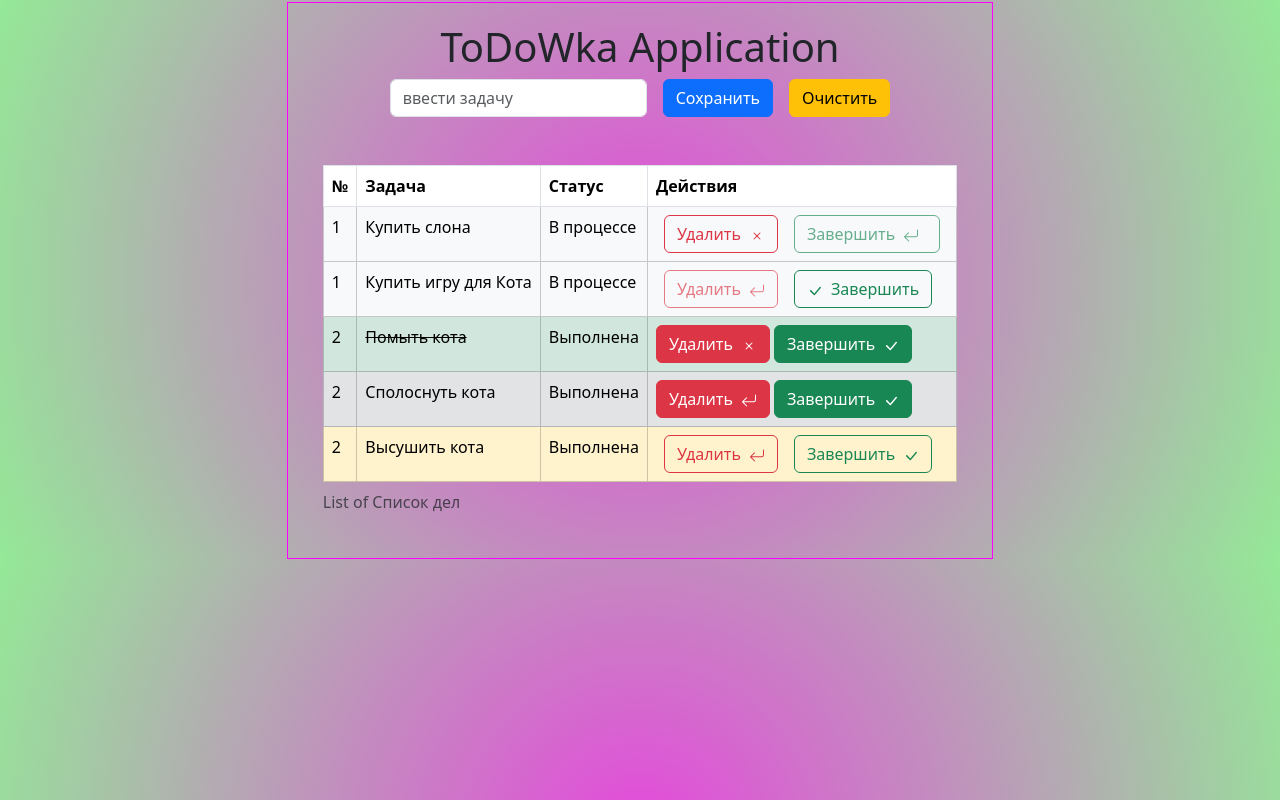
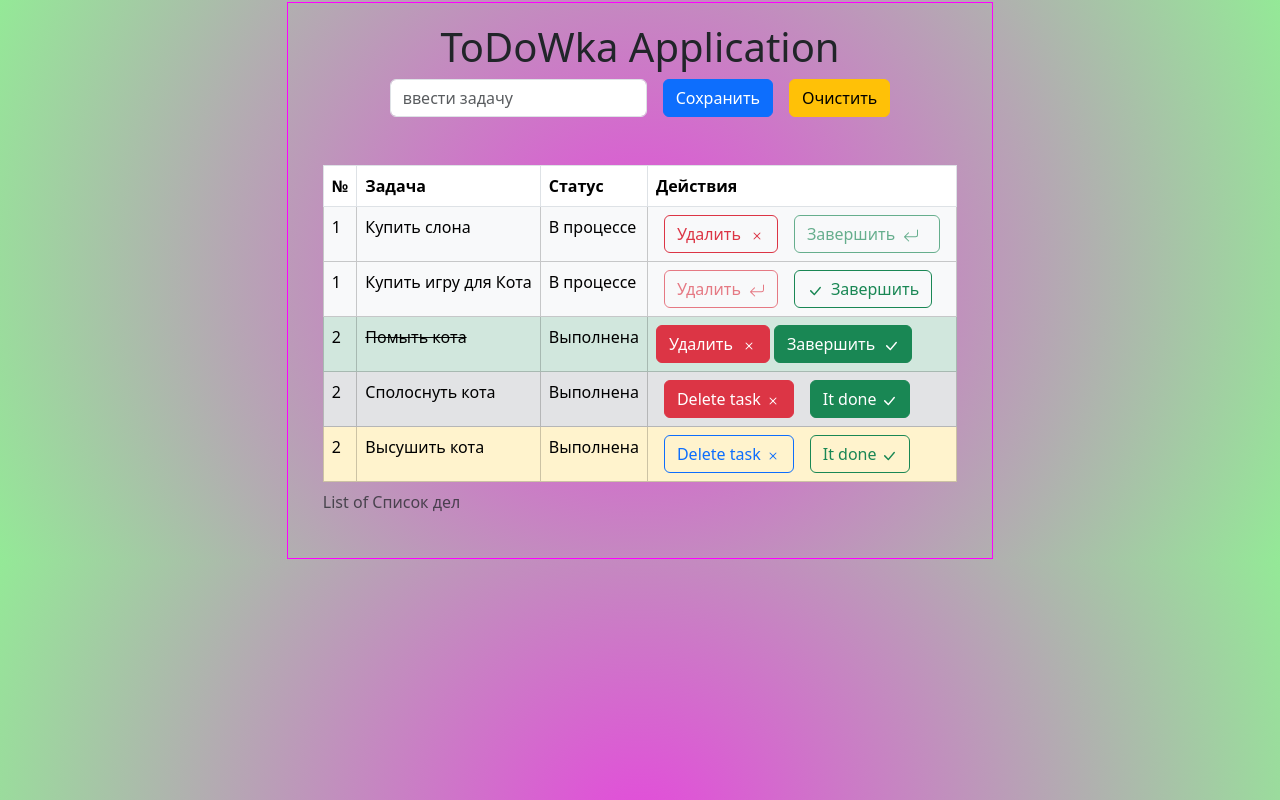
Before and after one commit to mindfling/ME_ToDoApp_ReactViteTS, a React (Vite) app: page / in a window 1280 px wide. Built offline with nearby package versions, Linux system fonts and the light colour scheme.

Commit message:
feat MyButtons components

```diff
--- /dev/null
+++ b/src/Components/ButtonDone.tsx
@@ -0,0 +1,22 @@
+import { Button } from 'react-bootstrap';
+import { CheckLg } from 'react-bootstrap-icons';
+
+type Props = {
+  variant?: string;
+  className?: string;
+  disable?: boolean;
+}
+
+const ButtonDelete = (props: Props) => {
+  return (
+    <Button
+      variant={props.variant ? props.variant : 'success'}
+      className={props.className ? props.className : 'mx-2'}
+    >
+      It done
+      <CheckLg className='ms-1'/>
+    </Button>
+  )
+}
+
+export default ButtonDelete;
--- /dev/null
+++ b/src/Components/ButtonRemove.tsx
@@ -0,0 +1,22 @@
+import { Button } from 'react-bootstrap';
+import { X } from 'react-bootstrap-icons';
+
+type Props = {
+  variant?: string;
+  className?: string;
+  disable?: boolean;
+}
+
+const ButtonRemove = (props: Props) => {
+  return (
+    <Button
+      variant={props.variant ? props.variant : 'danger'}
+      className={props.className ? props.className : 'mx-2'}
+    >
+      Delete task
+      <X className='ms-1'/>
+    </Button>
+  )
+}
+
+export default ButtonRemove
--- a/src/Components/MyTable.tsx
+++ b/src/Components/MyTable.tsx
@@ -3,6 +3,8 @@ import Table from 'react-bootstrap/Table'
 import Button from 'react-bootstrap/Button'
 
 import { ArrowReturnLeft, CheckLg, X } from 'react-bootstrap-icons';
+import ButtonRemove from './ButtonRemove';
+import ButtonDone from './ButtonDone';
 
 // type Props = {}
 
@@ -125,14 +127,8 @@ const MyTable = () => {
           </td>
           <td>Выполнена</td>
           <td>
-            <button className="btn btn-danger">
-              Удалить
-              <ArrowReturnLeft className='ms-2' />
-            </button>
-            <button className="btn btn-success ms-1">
-              Завершить
-              <CheckLg className='ms-2' />
-            </button>
+            <ButtonRemove />
+            <ButtonDone />
           </td>
         </tr>
 
@@ -143,14 +139,8 @@ const MyTable = () => {
           </td>
           <td>Выполнена</td>
           <td>
-            <button className="btn btn-outline-danger mx-2">
-              Удалить
-              <ArrowReturnLeft className='ms-2' />
-            </button>
-            <button className="btn btn-outline-success mx-2">
-              Завершить
-              <CheckLg className='ms-2' />
-            </button>
+            <ButtonRemove variant='outline-primary'/>
+            <ButtonDone variant='outline-success'/>
           </td>
         </tr>
 
```
Also changed, not shown: src/Components/MyButton.tsx (renamed from src/Components/Button.tsx, +4 -4 lines).
